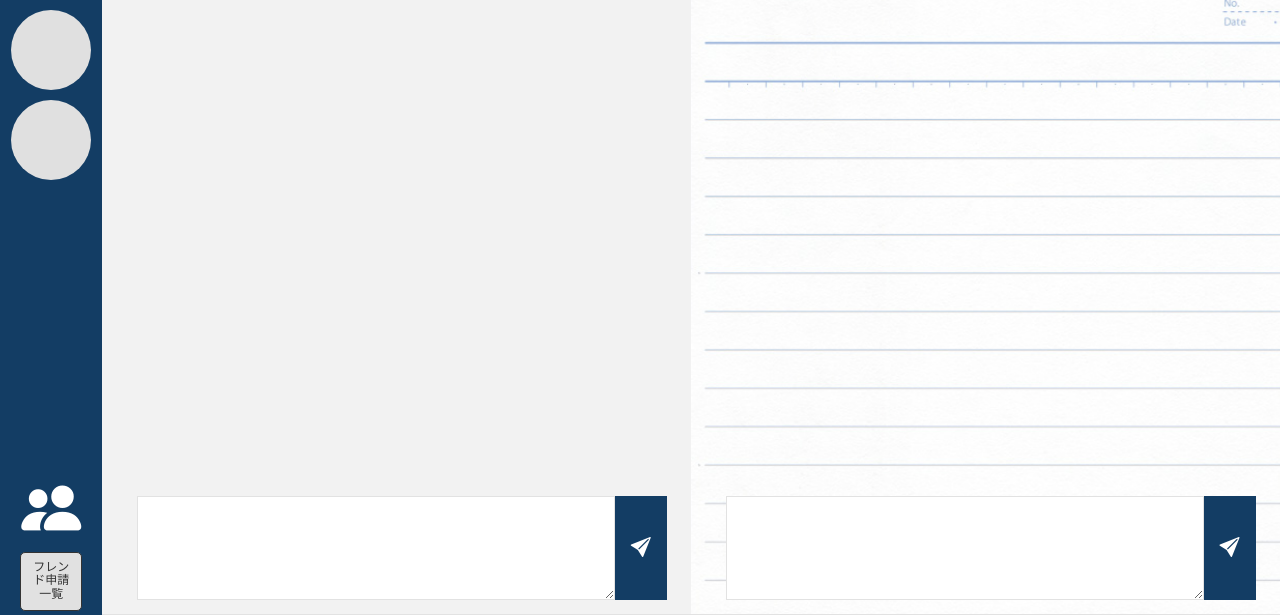
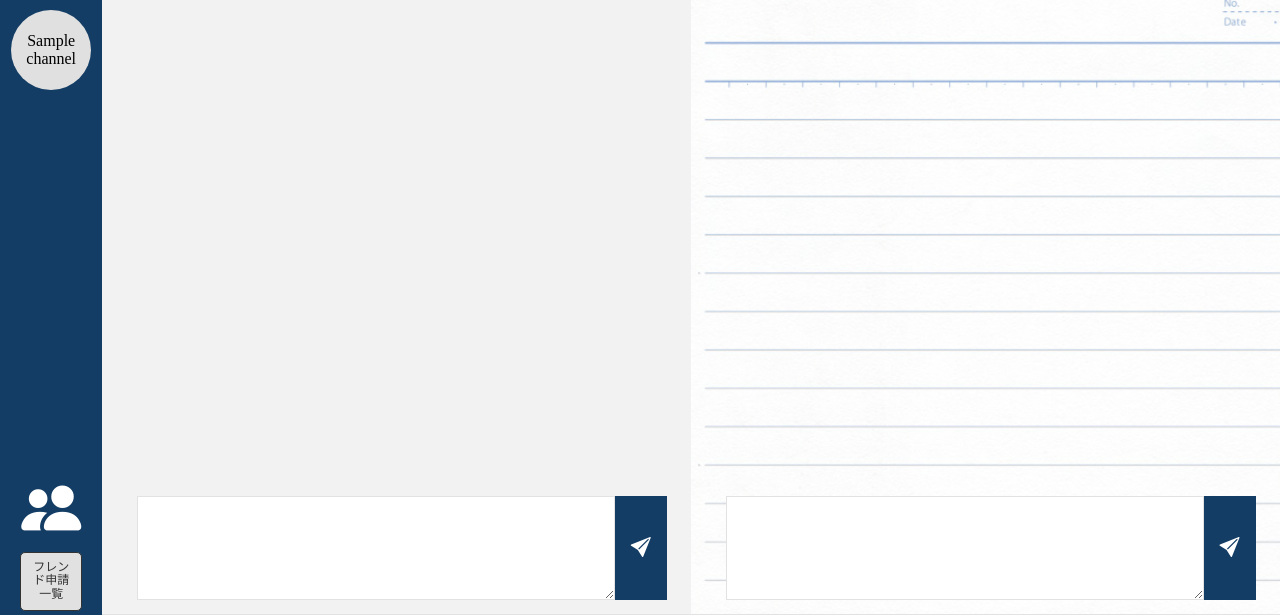
Before and after one commit to E-Team-Elementary/Eteam, a Flask app: template ChatApp/templates/home/groups.html in a window 1280 px wide. Shown: the part 64-679 px from the top of the page. Run offline with Flask 2, Linux system fonts and the light colour scheme; the template is opened without the code that fills it: most values are stand-ins (such as "Sample title", 1, 10 or a date in 2020).

Commit message:
group.htmlの修正　グループ作成のフォームと画面のCSS修正"
;
q

1

"

```diff
--- a/ChatApp/static/css/add-group.css
+++ b/ChatApp/static/css/add-group.css
@@ -1,4 +1,4 @@
-.group-modal{
+.group-modal {
   position: fixed;
   z-index: 999;
   width: 100vw;
@@ -11,7 +11,7 @@
   background: rgba(0, 0, 0, 0);
 }
 
-.add-group{
+.add-group {
   position: fixed;
   z-index: 99;
   left: 33%;
@@ -32,14 +32,20 @@
   justify-content: center;
 }
 
-.add-people{
-    color: #133D64;
+.add-people {
+  color: #133d64;
   font-size: 60px;
   margin-top: 30px;
   background-color: transparent;
 }
 
-.group-name{
+.add-people-head {
+  display: flex;
+  align-items: center;
+  justify-content: center;
+}
+
+.group-name {
   width: 100%;
   height: 20%;
   display: flex;
@@ -55,16 +61,15 @@
   width: 60%;
   height: 80%;
   border: none;
-    border-bottom: 1px solid #133D64;
+  border-bottom: 1px solid #133d64;
   outline: none;
   background-color: transparent;
 }
 
-
 .input-name input[type="text"] {
   flex-grow: 1;
   padding: 0.7rem 0 0.7rem 0.8rem;
-    border: 1px solid #133D64;
+  border: 1px solid #133d64;
   border-radius: 1.5rem;
   width: 70%;
   /* From https://css.glass */
@@ -81,7 +86,7 @@
   background-color: transparent;
 }
 
-.create-container{
+.create-container {
   width: 100%;
   height: 50%;
   display: flex;
@@ -90,7 +95,7 @@
   align-content: center;
 }
 
-.friend-list{
+.friend-list {
   width: 80%;
   height: 100%;
   display: flex;
@@ -101,11 +106,11 @@
   padding: 10px 0 10px 10px;
 }
 
-.friend-list :focus{
+.friend-list :focus {
   outline: none;
 }
 
-.friend-all{
+.friend-all {
   width: 100%;
   overflow: auto;
   text-align: start;
@@ -113,18 +118,17 @@
   background-color: transparent;
 }
 
-.friend-all option{
+.friend-all option {
   background-color: transparent;
 }
 
-
-.create-button{
+.create-button {
   display: inline-block;
   padding: 10px;
   margin: 10px;
   border-radius: 20px;
   color: white;
-    background-color: #133D64;
+  background-color: #133d64;
   border: 1px solid white;
   cursor: pointer;
 }
--- a/ChatApp/static/css/groups.css
+++ b/ChatApp/static/css/groups.css
@@ -1,5 +1,4 @@
-
-body{
+body {
   width: 99.99999vw;
   height: 99.99999vh;
   display: flex;
@@ -7,23 +6,21 @@ body{
   margin: 0px;
 }
 
-a{
-    color:inherit;
+a {
+  color: inherit;
   text-decoration: none;
 }
 
-header{
+header {
   height: 8%;
   width: 100%;
   color: white;
   font-size: 20px;
-    background-color: #133D64;
+  background-color: #133d64;
   display: flex;
 }
 
-
-
-.return{
+.return {
   width: 8%;
   font-size: 30px;
   display: flex;
@@ -31,23 +28,22 @@ header{
   align-items: center;
 }
 
-.header-items{
+.header-items {
   width: 92%;
   display: flex;
   align-items: center;
   justify-content: space-between;
 }
 
-.left{
+.left {
   display: flex;
-
 }
 
-.room_name{
+.room_name {
   margin-right: 30px;
 }
 
-.bi{
+.bi {
   margin-right: 10px;
   cursor: pointer;
 }
@@ -59,7 +55,7 @@ header{
   margin-right: 10px;
 }
 
-.bi-search{
+.bi-search {
   margin: 0px;
 }
 
@@ -75,7 +71,7 @@ header{
   top: -0.05rem;
   right: 0;
   cursor: pointer;
-    padding: .8rem .9rem .8rem .8rem;
+  padding: 0.8rem 0.9rem 0.8rem 0.8rem;
   border-radius: 0 1.5rem 1.5rem 0;
   border: none;
   background: none;
@@ -94,7 +90,7 @@ header{
   transform: scale(1.2);
 }
 
-.container{
+.container {
   display: flex;
   flex-direction: row;
   flex-grow: 1;
@@ -102,17 +98,25 @@ header{
   width: 100%;
 }
 
-.sidebar{
+.sidebar {
   width: 8%;
-    background-color: #133D64;
+  background-color: #133d64;
   display: flex;
   flex-direction: column;
   align-items: center;
   justify-content: space-between;
-
 }
 
-.friends-list{
+.group-name {
+  display: flex;
+  flex-direction: column;
+  align-items: center;
+  flex-grow: 1;
+  height: 77%;
+  width: 100%;
+}
+
+.friends-list {
   width: 100%;
   height: 80%;
   display: flex;
@@ -122,7 +126,7 @@ header{
   text-align: center;
 }
 
-.friends-content{
+.friends-content {
   width: 100%;
   color: white;
   display: flex;
@@ -132,7 +136,8 @@ header{
   text-align: center;
 }
 
-.test-friend{
+.test-friend {
+  position: relative;
   width: 5em;
   height: 5em;
   background-color: #e0e0e0;
@@ -140,19 +145,30 @@ header{
   margin-top: 10px;
 }
 
-.plus-friend{
+.test-friend-moji {
+  position: absolute;
+  display: inline-block;
+  left: 0;
+  top: 50%;
+  -webkit-transform: translateY(-50%);
+  transform: translateY(-50%);
+  width: 5em;
+  text-align: center;
+}
+
+.plus-friend {
   background-color: transparent;
   border: none;
 }
 
-.people{
+.people {
   font-size: 60px;
   text-align: center;
   margin-right: 0px;
   border: none;
 }
 
-.request-friends{
+.request-friends {
   font-size: 12px;
   width: 60%;
   height: 45%;
@@ -162,17 +178,16 @@ header{
   border-radius: 5px;
   padding: 8px;
   margin: 5px;
-
 }
 
-.content{
+.content {
   display: flex;
   flex-direction: row;
   flex-grow: 1;
   width: 92%;
 }
 
-.talk{
+.talk {
   flex-grow: 1;
   width: 50%;
   background-color: #f2f2f2;
@@ -182,7 +197,7 @@ header{
   justify-content: center;
 }
 
-.input-area{
+.input-area {
   display: flex;
   align-items: center;
   justify-content: center;
@@ -192,7 +207,7 @@ header{
   margin: 10px 0px 20px 10px;
 }
 
-.talk-input{
+.talk-input {
   height: 100%;
   width: 90%;
   border: solid 1px #e2e2e2;
@@ -200,28 +215,28 @@ header{
   padding: 5px;
 }
 
-.talk-input:focus{
+.talk-input:focus {
   outline: none;
 }
 
-.send-button{
+.send-button {
   height: 113%;
   width: 10%;
   border-radius: 0px;
-    background-color: #133D64;
+  background-color: #133d64;
   display: flex;
   align-items: center;
   justify-content: center;
   border: none;
 }
 
-.bi-send-fill{
+.bi-send-fill {
   font-size: 20px;
   color: white;
   margin: 0px;
 }
 
-.note{
+.note {
   background-image: url(../img/note_background.png);
   width: 50%;
   flex-grow: 1;
@@ -232,7 +247,7 @@ header{
   justify-content: center;
 }
 
-footer{
+footer {
   height: 15%;
   width: 100%;
   background-color: white;
@@ -240,24 +255,24 @@ footer{
   align-items: center;
 }
 
-.room_kinds{
-    color:#333;
+.room_kinds {
+  color: #333;
   font-size: 80px;
   width: 92%;
   display: flex;
-    justify-content: space-around
+  justify-content: space-around;
 }
 
 .room_kinds .bi {
   margin: 0;
 }
 
-.bi-people-fill{
+.bi-people-fill {
   color: white;
-    background-color: #133D64;
+  background-color: #133d64;
 }
 
-.exit{
+.exit {
   width: 8%;
   border: none;
   background-color: transparent;
--- a/ChatApp/templates/home/groups.html
+++ b/ChatApp/templates/home/groups.html
@@ -31,8 +31,17 @@
     <div class="container">
         <div class="sidebar">
             <div class="friends-list">
-                <span class="test-friend"></span>
-                <span class="test-friend"></span>
+                {% if channels|length > 0 %} {% for channels in channels %}
+                <a class="test-friend" href="~"
+                  ><span class="test-friend-moji"
+                    >{{ channels.channel_name }}</span
+                  ></a
+                >
+                {% endfor %} {% else %}
+                <a class="test-friend" href="~"
+                  ><span class="test-friend-moji">まだ友達はいません</span></a
+                >
+                {% endif %}
             </div>
             <div class="friends-content">
                 <button id="add-group" class="plus-friend"><i class="bi bi-people-fill people"></i></button>
@@ -69,14 +78,13 @@
     <div id="group-modal" class="group-modal">
         <div class="group-create">
             <div id="add-group" class="add-group">
-                <div class="group-modal-header"><i class="bi bi-people-fill add-people"></i>
-                    <h2>グループ作成</h2>
+                <div class="group-modal-header"><i class="bi bi-people-fill add-people add-people-head"></i>
+                    <h2 class="add-people-head">グループ作成</h2>
                 </div>
                 <div class="create-container">
-                    <form class="group-name">
-                        <input class="input-name" type="text" placeholder="Group Name">
-                        <input type="text" class="group-description" placeholder="Group Description">
-                    </form>
+                    <form class="group-name" action="/group_create" method="POST">
+                        <input class="input-name" type="text" placeholder="Group Name" name="channelTitle"">
+                        <input type="text" class="input-name" placeholder="Group Description" name="channelDescription">
                         <div  class="friend-list">
                             <select name="friend-all" class="friend-all" multiple size="10">
                                 <option>aaaaaaaa</option>
@@ -87,8 +95,9 @@
                                 <option>aaaaaaaa</option>
                                 <option>aaaaaaaa</option>
                             </select>
+                        </div>
                         <button type="submit" class="create-button">作成</button>
-                    </div>
+                    </form>
                 </div>
             </div>
         </div>
```
Lines whose indentation alone changed are shown as unchanged.
